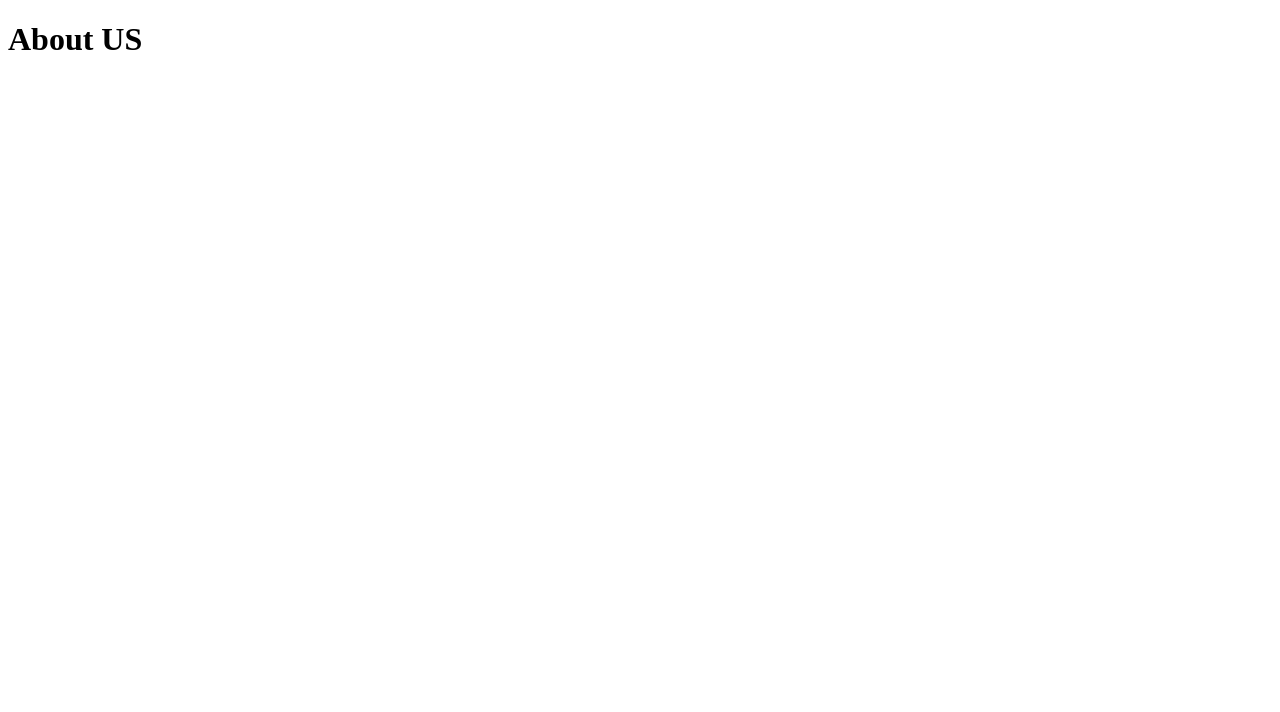
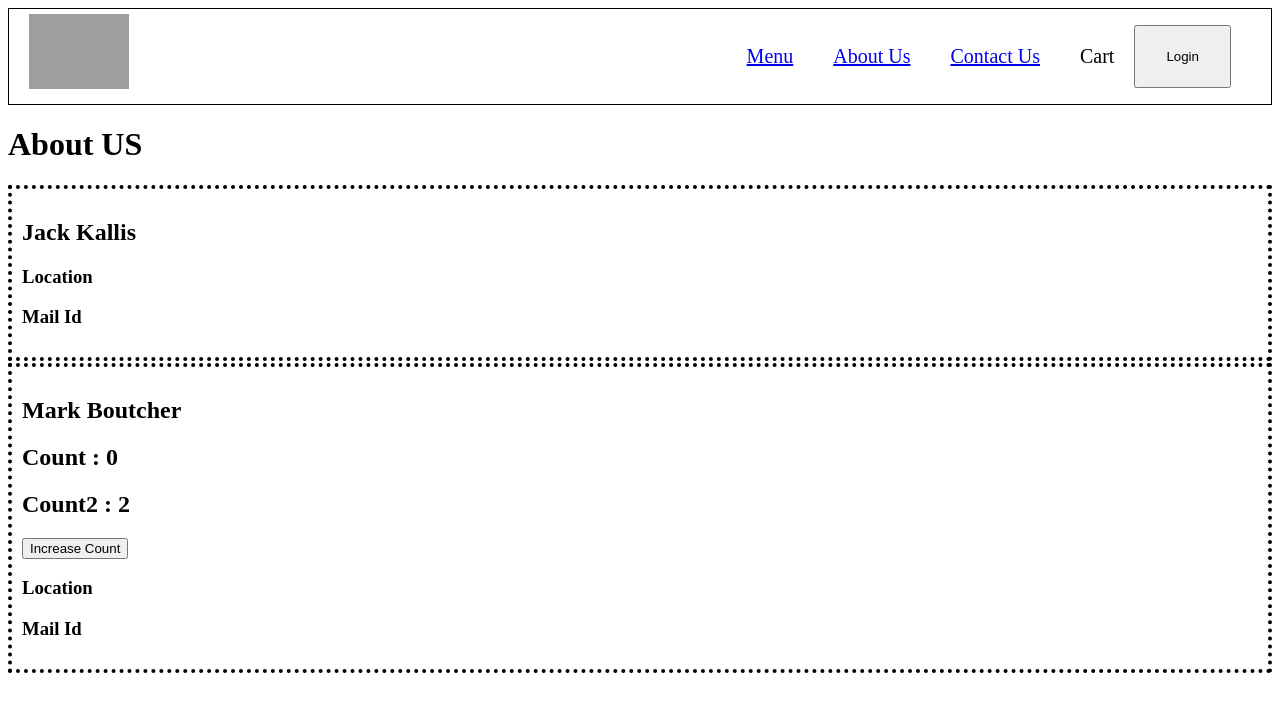
Before and after one commit to Randhawa2204/Namaste-react, a React (Vite) app: page /about in a window 1280 px wide. Shown: the top 712 px of the page. Built offline with nearby package versions, Linux system fonts and the light colour scheme; grey boxes are pictures that could not be loaded.

Commit message:
first Commit

```diff
--- a/index.css
+++ b/index.css
@@ -82,3 +82,11 @@
     height: 300px;
     background-color: #f0f0f0;
 }
+
+
+/*  About */
+.about-card{
+    padding: 10px;
+    border: 4px dotted black;
+    margin-top: 2px;
+}
--- a/src/App.js
+++ b/src/App.js
@@ -1,6 +1,6 @@
 import React from "react";
 import ReactDOM from "react-dom/client";
-import { createBrowserRouter , RouterProvider } from "react-router-dom";
+import { createBrowserRouter , RouterProvider , Outlet } from "react-router-dom";
 
 //Components
 import Header from "./components/Header";
@@ -8,12 +8,13 @@ import Body from "./components/Body";
 import About from "./components/About";
 import Contact from "./components/Conatct";
 import Error from "./components/Error";
+import RestaurantItem from "./components/RestaurantItem";
 
 const AppLayout = () => {
   return (
     <div className="app">
       <Header />
-      <Body />
+      <Outlet />
     </div>
   );
 };
@@ -22,16 +23,26 @@ const appRoute = createBrowserRouter([
   {
     path : '/',
     element : <AppLayout />,
-    errorElement : <Error />
+    children :[
+      {
+        path : '/',
+        element : <Body />
       },
       {
         path : '/about',
         element : <About />
       },
       {
-    path : '/contact',
+        path : 'contact',
         element : <Contact />
+      },
+      {
+        path : '/restaurant/:resId',
+        element : <RestaurantItem />
       }
+    ],
+    errorElement : <Error />
+  },
 ])
 
 const root = ReactDOM.createRoot(document.getElementById("root"));
--- a/src/components/About.js
+++ b/src/components/About.js
@@ -1,7 +1,12 @@
+import User from "./User";
+import UserClass from "./UserClass";
+
 const About = () => {
     return (
         <div>
             <h1>About US</h1>
+            <User name={"Jack Kallis"} />
+            <UserClass name={"Mark Boutcher"} />
         </div>
     )
 }
--- a/src/components/Body.js
+++ b/src/components/Body.js
@@ -1,6 +1,7 @@
 import RestaurantCard from "./RestaurantCard";
 import { useEffect, useState } from "react";
 import Shimmer from "./Shimmer";
+import { Link } from "react-router-dom";
 
 const Body = () => {
   //Local State Variable
@@ -23,7 +24,7 @@ const Body = () => {
       const jsonData = await data.json();
 
       setListOfRestaurants(jsonData?.data?.cards[2]?.data?.data?.cards);
-      setListOfFilteredRestaurants(jsonData?.data?.cards[2]?.data?.data?.cards)
+      setListOfFilteredRestaurants(jsonData?.data?.cards[2]?.data?.data?.cards);
     } catch (err) {
       setListOfFilteredRestaurants([{ error: true }]);
     }
@@ -71,11 +72,13 @@ const Body = () => {
       </div>
       <div className="res-container">
         {listOfFilteredRestaurants.map((restaurant) => (
-          <RestaurantCard
+          <Link
+            to={"/restaurant/" + restaurant?.data?.id}
             key={restaurant?.data?.id}
-            resData={restaurant}
-            error={restaurant?.error}
-          />
+            style={{textDecoration : "none"}}
+          >
+            <RestaurantCard resData={restaurant} error={restaurant?.error} />
+          </Link>
         ))}
       </div>
     </div>
--- a/src/components/Header.js
+++ b/src/components/Header.js
@@ -1,10 +1,11 @@
 import { LOGO_URL } from "../utils/constants";
 import { useState } from "react";
+import { Link } from "react-router-dom";
 
 const Header = () => {
 
   const [loginValue , setLoginValue] = useState("Login")
-  //console.log("Header Rendered")
+
   return (
     <div className="heading">
       <div className="logo">
@@ -12,9 +13,9 @@ const Header = () => {
       </div>
       <div className="navbar">
         <ul>
-          <li>Menu</li>
-          <li>About Us</li>
-          <li>Contact Us</li>
+          <li><Link to="/">Menu</Link></li>
+          <li><Link to="/about">About Us</Link></li>
+          <li><Link to="/contact">Contact Us</Link></li>
           <li>Cart</li>
           <button className="login-btn" onClick={() => {
             loginValue === "Login" ? setLoginValue("Logout") : setLoginValue("Login")
--- /dev/null
+++ b/src/components/RestaurantItem.js
@@ -0,0 +1,49 @@
+import { useEffect , useState } from "react";
+import Shimmer from "./Shimmer";
+import { RES_ITEM_URL } from "../utils/constants";
+import { useParams } from "react-router-dom";
+
+const RestaurantItem = () => {
+
+    const [resItem , setResItem] = useState(null)
+
+    const {resId} = useParams();
+
+
+    useEffect(() => {
+        fetchApi()
+    }, [])
+
+    const fetchApi = async () => {
+        const data = await fetch(RES_ITEM_URL + resId)
+
+        const jsonData = await data.json()
+
+        setResItem(jsonData?.data)
+    }
+
+    if (resItem === null) return <Shimmer />
+
+    const {name , cuisines , costForTwoMessage , city , areaName} = resItem?.cards[0]?.card?.card?.info
+
+    const menuItem = resItem?.cards[2]?.groupedCard?.cardGroupMap?.REGULAR?.cards[2]?.card?.card?.itemCards
+
+    console.log(menuItem)
+    return (
+        <div className="">
+            <h1>{name}</h1>
+            <p>{cuisines.join(", ")}</p>
+            <p>{areaName} - {city}</p>
+            <p>{costForTwoMessage}</p>
+            <h2>Menu</h2>
+            <ul>
+                {
+                    menuItem.map(item => <li key={item.card.info.id}>{item.card.info.name} - Rs.{item.card.info.price /100}</li>)
+                }
+
+            </ul>
+        </div>
+    )
+}
+
+export default RestaurantItem;
--- /dev/null
+++ b/src/components/User.js
@@ -0,0 +1,11 @@
+const User = (props) => {
+    return (
+        <div className="about-card">
+            <h2>{props.name}</h2>
+            <h3>Location</h3>
+            <h3>Mail Id</h3>
+        </div>
+    )
+}
+
+export default User
--- /dev/null
+++ b/src/components/UserClass.js
@@ -0,0 +1,32 @@
+import React from 'react'
+
+class UserClass extends React.Component{
+
+    constructor(props){
+        super(props)
+
+        this.state = {
+            count : 0,
+            count2 : 2
+        }
+    }
+
+    render(){
+        return (
+            <div className="about-card">
+            <h2>{this.props.name}</h2>
+            <h2>Count : {this.state.count}</h2>
+            <h2>Count2 : {this.state.count2}</h2>
+            <button onClick={() => {
+                this.setState({
+                    count : this.state.count + 1
+                })
+            }}>Increase Count</button>
+            <h3>Location</h3>
+            <h3>Mail Id</h3>
+        </div>
+        )
+    }
+}
+
+export default UserClass;
--- a/src/utils/constants.js
+++ b/src/utils/constants.js
@@ -1,3 +1,5 @@
 export const LOGO_URL="https://www.nicepng.com/png/full/299-2993275_food-order-icon-food-order-logo.png";
 
 export const CLOUDNARY_IMG_URL="https://res.cloudinary.com/swiggy/image/upload/fl_lossy,f_auto,q_auto,w_508,h_320,c_fill/"
+
+export const RES_ITEM_URL="https://www.swiggy.com/dapi/menu/pl?page-type=REGULAR_MENU&complete-menu=true&lat=22.8045665&lng=86.2028754&restaurantId="
```
Lines whose indentation alone changed are shown as unchanged.
